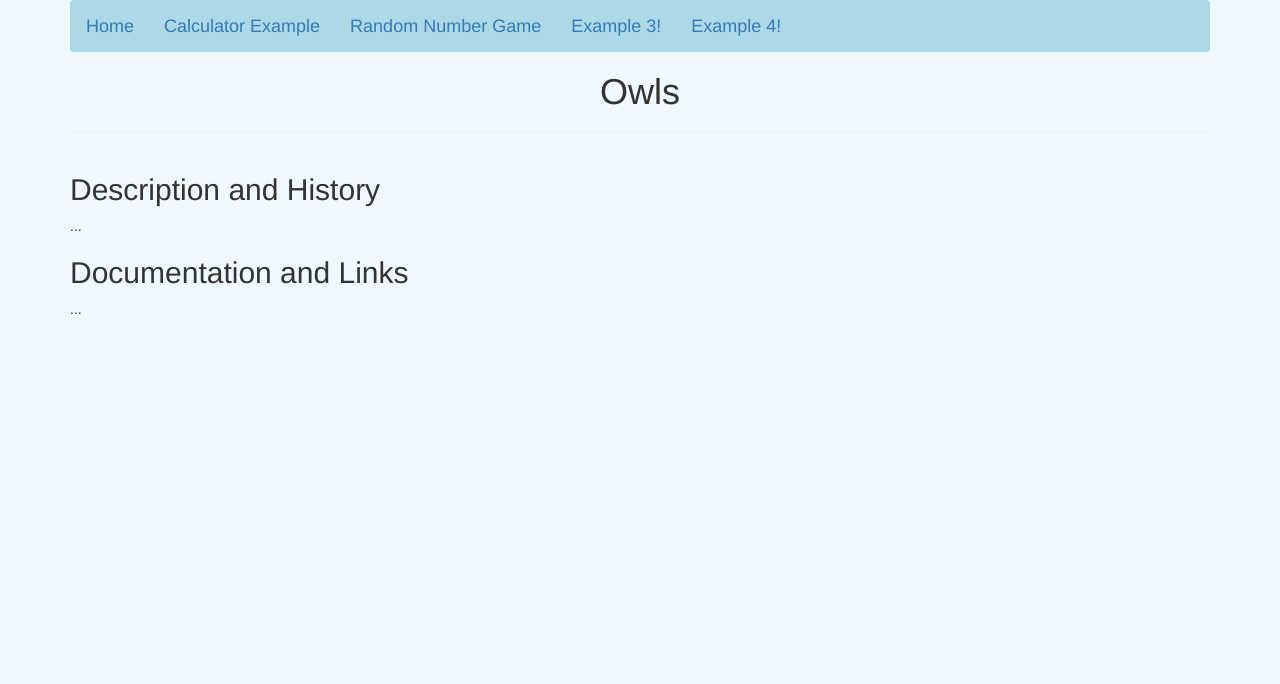
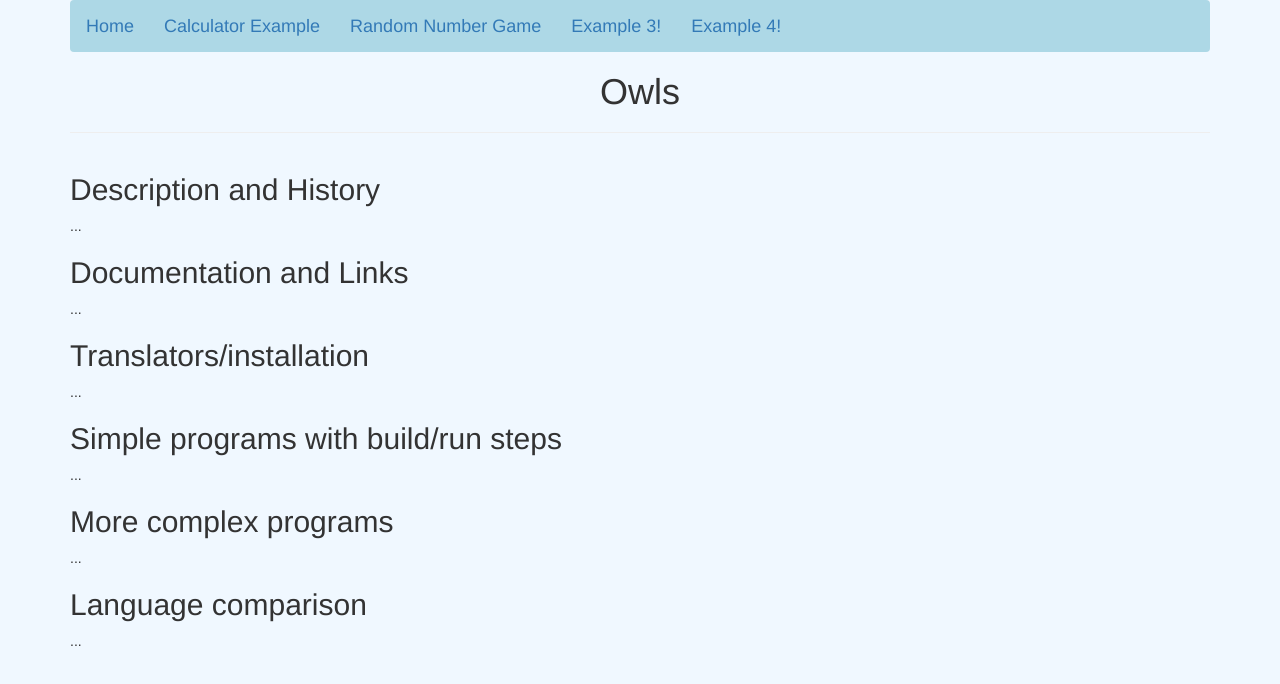
Before and after one commit to AustinWalkerHunter/goLive, a plain HTML site: page index.html in a window 1280 px wide. Drawn offline with nearby package versions, Linux system fonts and the light colour scheme.

Commit message:
Added to index and changed js file name

```diff
--- a/index.html
+++ b/index.html
@@ -7,7 +7,7 @@
     <link rel="stylesheet" href="styles.css">
     <script src="https://ajax.googleapis.com/ajax/libs/jquery/3.3.1/jquery.min.js"></script>
     <script src="https://maxcdn.bootstrapcdn.com/bootstrap/3.4.0/js/bootstrap.min.js"></script>
-    <script src="script.js"></script>
+    <script src="calc.js"></script>
     <title>Owls</title>
 </head>
 
@@ -31,6 +31,14 @@
             <p>...</p>
             <h2>Documentation and Links</h2>
             <p>...</p>
+            <h2>Translators/installation</h2>
+            <p>...</p>
+            <h2>Simple programs with build/run steps</h2>
+            <p>...</p>
+            <h2>More complex programs</h2>
+            <p>...</p>
+            <h2>Language comparison</h2>
+            <p>...</p>
         </div>
     </div>
 </body>
```
Also changed, not shown: NumberGame.html (+1 -1 lines), calculator.html (+1 -1 lines), calc.js (renamed from script.js).
